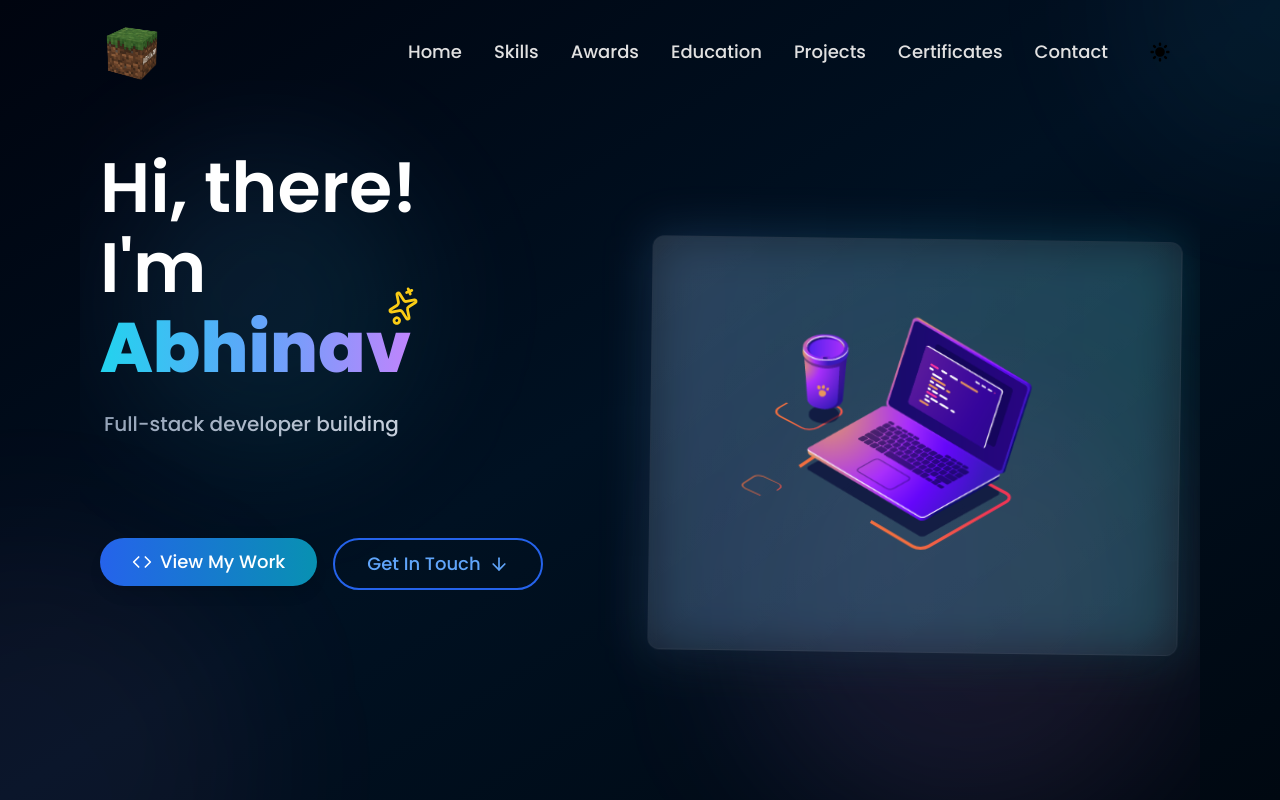
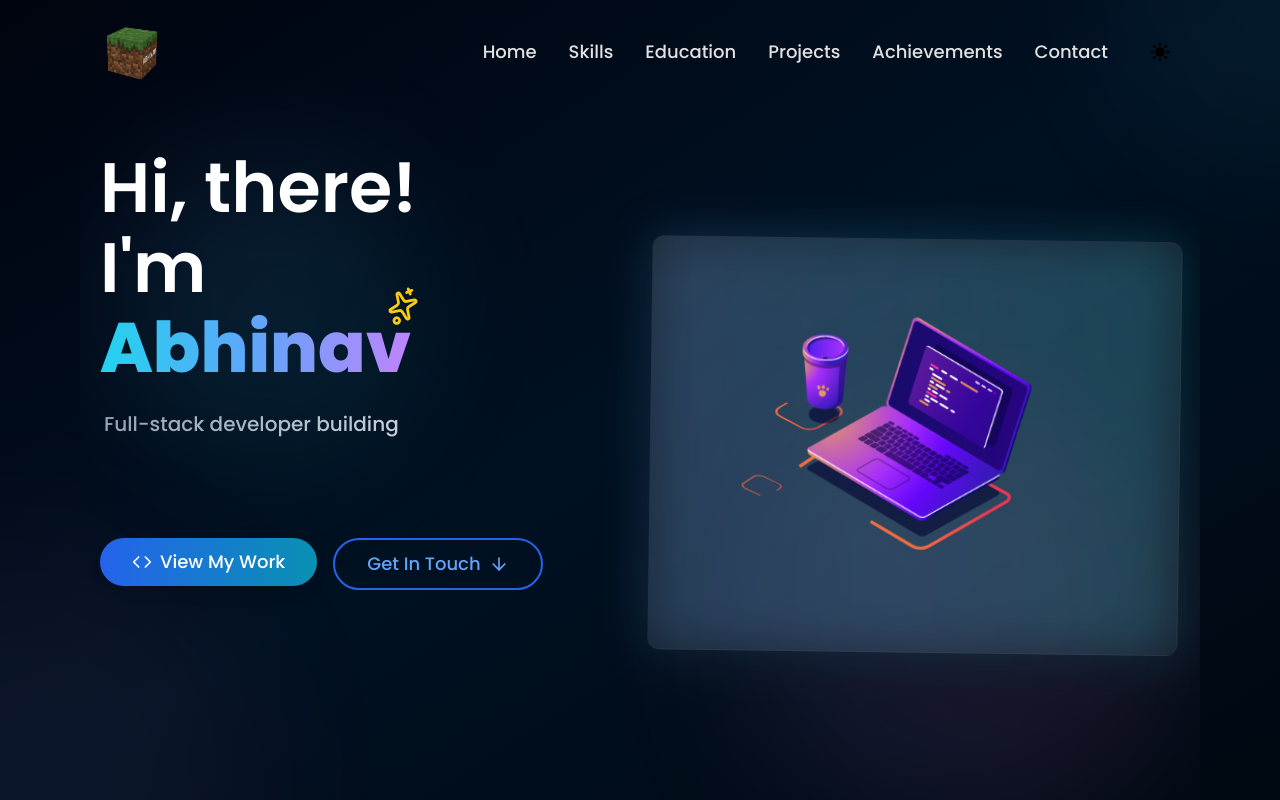
Before and after one commit to negga-dot/personal-website, a React (Vite) app: page / in a window 1280 px wide. Shown: the top 800 px of the page. Built offline with nearby package versions, Linux system fonts and the light colour scheme.

Commit message:
merge awards and certificates

```diff
--- a/src/components/Navbar.jsx
+++ b/src/components/Navbar.jsx
@@ -8,10 +8,9 @@ import { Button } from "./ui/button";
 const navLinks = [
   { href: "#about", label: "Home" },
   { href: "#skills", label: "Skills" },
-  { href: "#awards", label: "Awards" },
   { href: "#education", label: "Education" },
   { href: "#projects", label: "Projects" },
-  { href: "#certificates", label: "Certificates" },
+  { href: "#achievements", label: "Achievements" },
   { href: "#contact", label: "Contact" }
 ];
 
```
